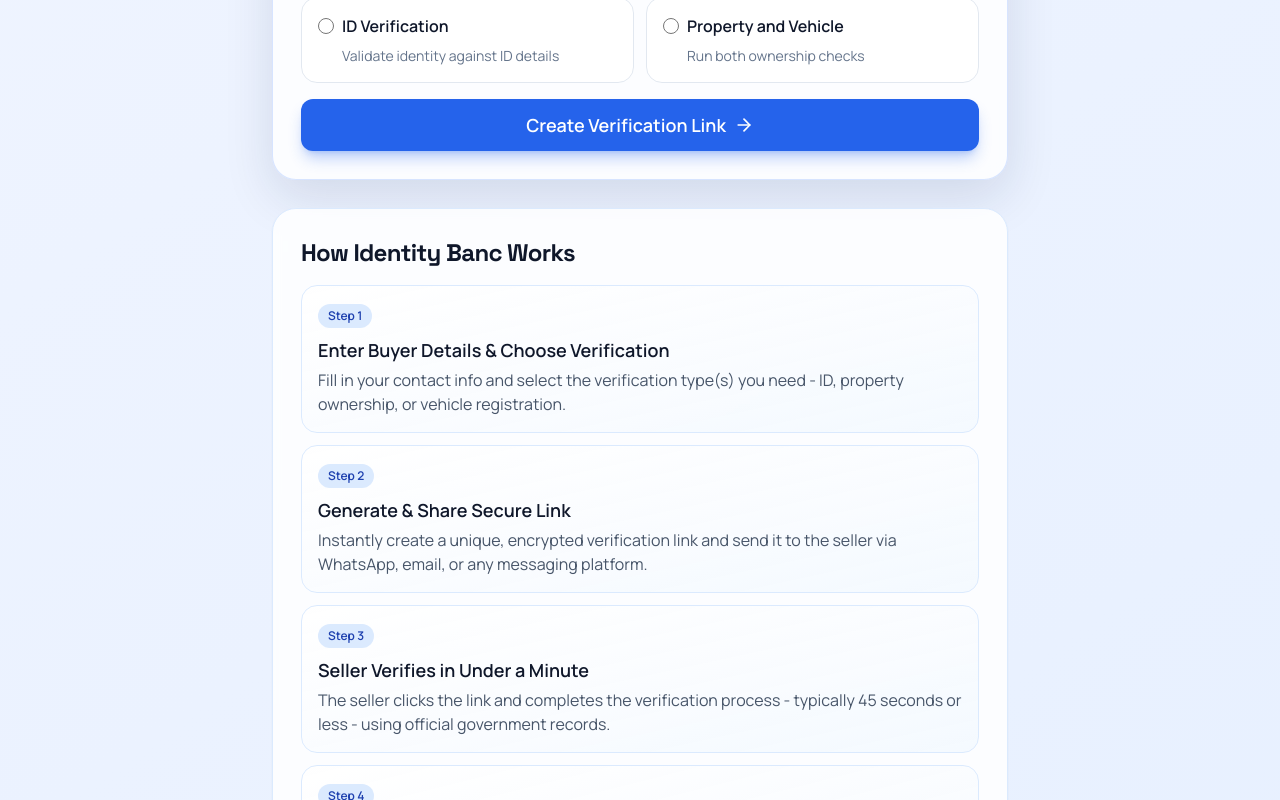
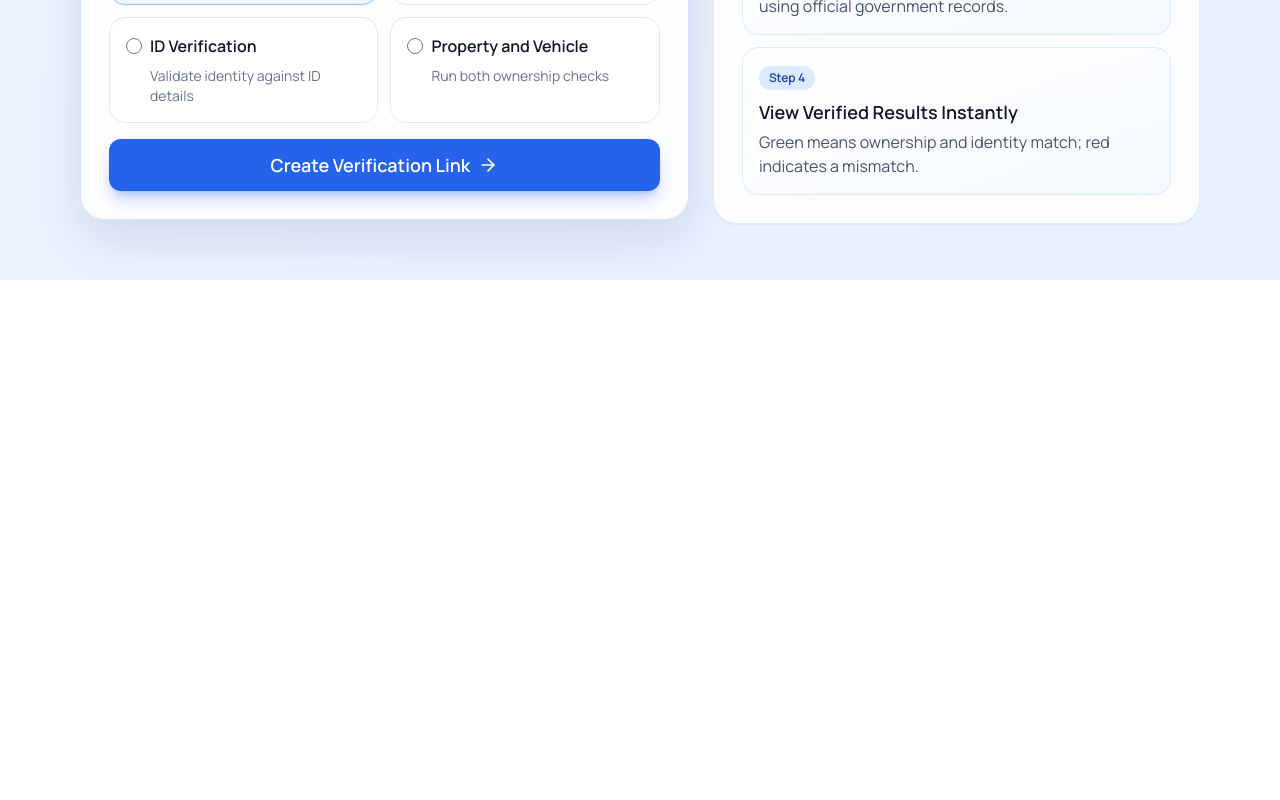
Before and after one commit to ZolileN/trustlink, a React (Vite) app: page / in a window 1280 px wide. Shown: the part 1300-2100 px from the top of the page. After the commit the page ends 1580 px from the top, so only its background shows below. Built offline with nearby package versions, Linux system fonts and the light colour scheme; no server answers.

Commit message:
side by side view on dashboard

```diff
--- a/src/pages/BuyerDashboard.tsx
+++ b/src/pages/BuyerDashboard.tsx
@@ -38,7 +38,7 @@
   {
     title: 'View Verified Results Instantly',
     description:
-      'Open the same link to see real-time verification results. Green means ownership and identity match; red indicates a mismatch. Share proof with confidence before making any payment.'
+      'Green means ownership and identity match; red indicates a mismatch.'
   }
 ];
 
@@ -150,7 +150,7 @@
 
   return (
     <div className="app-bg min-h-screen">
-      <div className="page-shell max-w-3xl">
+      <div className="page-shell max-w-6xl">
         <section className="logo-hero mb-7 rounded-3xl border border-blue-100 bg-white/70 p-6 text-center shadow-sm backdrop-blur-sm sm:p-8">
           <div className="mb-3 flex flex-col items-center gap-3">
             <div className="logo-frame">
@@ -164,6 +164,7 @@
           </div>
         </section>
 
+        <div className="grid items-start gap-6 xl:grid-cols-[minmax(0,1.25fr)_minmax(0,1fr)]">
           <Card>
             <CardHeader
               title="Create Verification Link"
@@ -249,7 +250,7 @@
             </div>
           </Card>
 
-        <section className="mt-7 rounded-3xl border border-blue-100 bg-white/85 p-6 shadow-sm backdrop-blur-sm sm:p-7">
+          <section className="rounded-3xl border border-blue-100 bg-white/85 p-6 shadow-sm backdrop-blur-sm sm:p-7">
             <h3 className="hero-title text-2xl font-bold text-slate-900">How Identity Banc Works</h3>
             <div className="mt-4 grid gap-3">
               {howItWorksSteps.map((step, index) => (
@@ -268,5 +269,6 @@
           </section>
         </div>
       </div>
+    </div>
   );
 }
```
Lines whose indentation alone changed are shown as unchanged.
